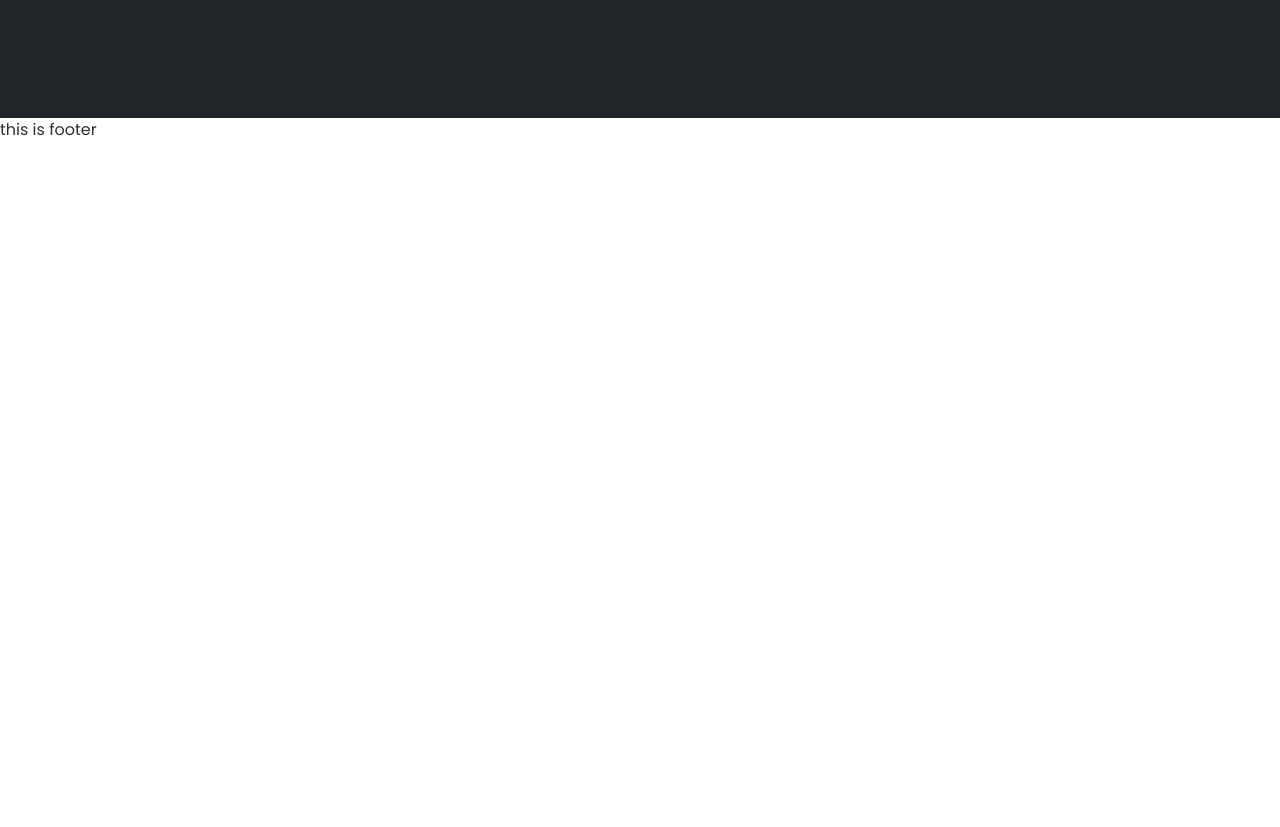
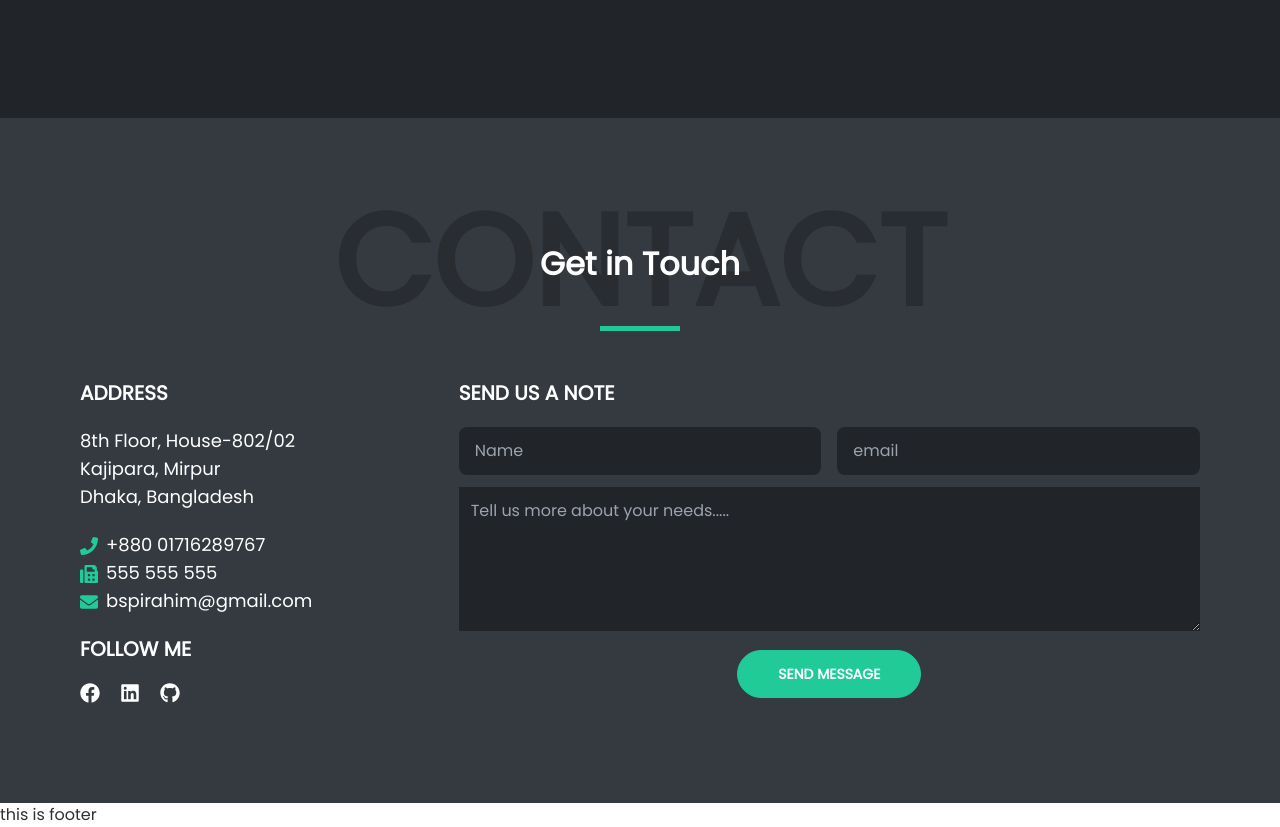
Before and after one commit to bspirahim/portfolio-website, a React (Vite) app: page / in a window 1280 px wide. Shown: the part 3570-4397 px from the top of the page. Before the commit the page ends 3712 px from the top, so only its background shows below. Built offline with nearby package versions, Linux system fonts and the light colour scheme.

Commit message:
contact section added

```diff
--- /dev/null
+++ b/src/components/Home/Contact/Contact.jsx
@@ -0,0 +1,65 @@
+import React from 'react';
+import { FaEnvelope, FaFacebook, FaFax, FaGithub, FaLinkedin, FaPhone } from 'react-icons/fa';
+import { Link } from 'react-router-dom';
+
+const Contact = () => {
+    return (
+        <div className='heading bg-[#343A40]'>
+            <div className='title'>
+                <h2>Contact</h2>
+                <p>Get in Touch</p>
+                <hr className='m-auto line' />
+            </div>
+
+            <div class="grid grid-cols-3 gap-4 mt-12">
+
+                <div className="text-white">
+                    <h3 className='text-white mb-5 text-xl font-bold'>ADDRESS</h3>
+                    <div className='mb-5'>
+                        <p className='text-lg'>8th Floor, House-802/02</p>
+                        <p className='text-lg'>Kajipara, Mirpur</p>
+                        <p className='text-lg'>Dhaka, Bangladesh</p>
+                    </div>
+                    <div className='mb-5'>
+                        <p className='inline text-lg'><FaPhone className='inline mr-2 text-primary'></FaPhone>+880 01716289767</p>
+                        <br />
+                        <span className='text-lg'><FaFax className='text-primary inline mr-2'></FaFax>555 555 555</span>
+                        <br />
+                        <span className='text-lg'><FaEnvelope className='text-primary inline mr-2'></FaEnvelope>bspirahim@gmail.com</span>
+                    </div>
+                    <div className='mb-5'>
+                        <p className='text-white mb-5 text-xl font-bold'>FOLLOW ME</p>
+                        <div className='flex'>
+                            <Link className='mr-5 text-xl' to='https://www.facebook.com/mamunurrahim.rahim.1/' target="_blank"><FaFacebook /></Link>
+                            <Link className='mr-5 text-xl' to='https://www.linkedin.com/?original_referer=https%3A%2F%2Fwww.google.com%2F' target="_blank"><FaLinkedin></FaLinkedin></Link>
+                            <Link className='mr-5 text-xl' to='https://github.com/bspirahim?tab=repositories' target="_blank"><FaGithub></FaGithub></Link>
+                        </div>
+                    </div>
+                </div>
+                <div className="col-span-2 ...">
+                    <h1 className=' text-white mb-5 text-xl font-bold uppercase'>Send Us a Note</h1>
+
+                    <div class="grid grid-cols-2 gap-4 mb-3">
+                        <div>
+                            <input type="text" placeholder="Name" className="w-full input input-bordered border-0 bg-[#212529] text-white" />
+                        </div>
+
+                        <div>
+                            <input type="text" placeholder="email" className="w-full input input-bordered border-0 bg-[#212529] text-white" />
+                        </div>
+                    </div>
+
+                    <div className='w-100 '>
+                        <textarea name="" id="" placeholder='Tell us more about your needs.....' className='w-full bg-[#212529] text-white p-3' rows="5"></textarea>
+                    </div>
+                    <div className='text-center  mt-3'>
+                        <button className="btn btn-primary rounded-full text-white px-10">Send Message</button>
+                    </div>
+                </div>
+
+            </div>
+        </div>
+    );
+};
+
+export default Contact;
--- a/src/components/Home/Home.jsx
+++ b/src/components/Home/Home.jsx
@@ -3,6 +3,7 @@ import Banner from './Banner/Banner';
 import About from './About/About';
 import Resume from './Resume/Resume';
 import Portfolio from './Portfolio/Portfolio';
+import Contact from './Contact/Contact';
 
 
 const Home = () => {
@@ -12,6 +13,7 @@ const Home = () => {
             <About></About>
             <Resume></Resume>
             <Portfolio></Portfolio>
+            <Contact></Contact>
         </div>
     );
 };
```
